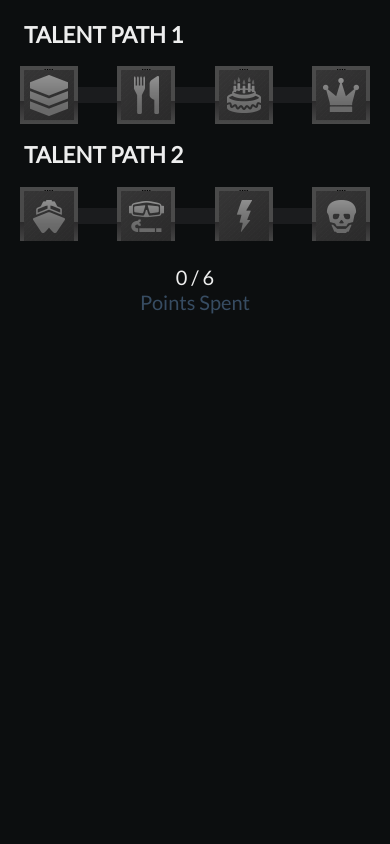
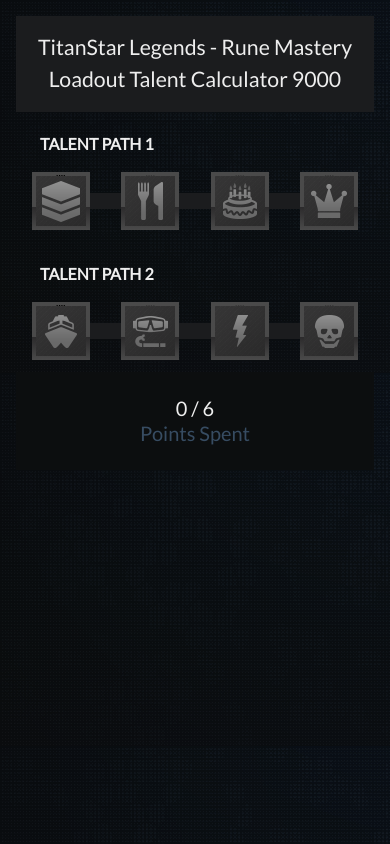
Before and after one commit to andypyle/wotc-front-end-challenge, a Next.js app: page / in a window 390 px wide. Built offline with nearby package versions, Linux system fonts and the light colour scheme.

Commit message:
Responsive styling. Disable talents where requirements have not been met. Add heading.

```diff
--- a/components/Container.tsx
+++ b/components/Container.tsx
@@ -1,3 +1,11 @@
 import styled from '@emotion/styled'
 
-export const Container = styled.main``
+export const Container = styled.main`
+  margin: 0 auto;
+  position: relative;
+  @media only screen and (min-width: 999px) {
+    display: flex;
+    width: 998px;
+    height: 373px;
+  }
+`
--- /dev/null
+++ b/components/Heading.tsx
@@ -0,0 +1,15 @@
+import styled from '@emotion/styled'
+
+export const Heading = styled.h1`
+  padding: 1rem;
+
+  font-size: 1.33rem;
+  line-height: 1.5;
+  text-align: center;
+  background: var(--gray);
+
+  @media only screen and (min-width: 999px) {
+    font-size: 1.5rem;
+    line-height: reset;
+  }
+`
--- a/components/PointsSpent.tsx
+++ b/components/PointsSpent.tsx
@@ -5,10 +5,15 @@ export const PointsSpent = styled.div`
   font-size: 1.25rem;
   line-height: 1.25;
   flex-direction: column;
-  justify-contents: center;
+  justify-content: center;
   align-items: center;
   padding: 1.5rem;
+  margin-top: 1rem;
   background-color: var(--dark-gray);
+
+  @media only screen and (min-width: 999px) {
+    margin: 0;
+  }
 `
 
 export const PointsSpentText = styled.span`
--- a/components/Talent.tsx
+++ b/components/Talent.tsx
@@ -24,6 +24,11 @@ export const Talent: React.FC<TalentProps> = ({ talent, index }) => {
     [selectedTalents, talent]
   )
 
+  const selectedTalentsIds: number[] = useMemo(
+    () => selectedTalents.map((t) => t.id),
+    [selectedTalents]
+  )
+
   const onClickSelectTalent = () => selectTalent(talent)
 
   const onRightClickUnselectTalent = (
@@ -40,6 +45,9 @@ export const Talent: React.FC<TalentProps> = ({ talent, index }) => {
         selected={isSelected}
         onClick={onClickSelectTalent}
         onContextMenu={onRightClickUnselectTalent}
+        disabled={
+          !talent.requirements.every((req) => selectedTalentsIds.includes(req))
+        }
       />
       {index > 0 ? <Connector selected={isSelected} /> : null}
     </TalentStyled>
--- a/components/TalentButton.tsx
+++ b/components/TalentButton.tsx
@@ -10,6 +10,7 @@ export const TalentButton = styled.button<TalentButtonProps>`
   border: 0;
   margin: 0;
   position: relative;
+  cursor: pointer;
   background-image: url('./talent-icons-sprite.png');
   background-repeat: no-repeat;
   width: 50px;
@@ -17,6 +18,14 @@ export const TalentButton = styled.button<TalentButtonProps>`
 
   background-position-x: ${({ bgPos = [0, 0] }) => bgPos[0]}px;
   background-position-y: ${({ bgPos = [0, 0] }) => bgPos[1]}px;
+
+  &:not(:disabled):hover {
+    background-position-y: ${({ bgPos = [0, 0] }) => bgPos[1] + 50}px;
+  }
+
+  &:disabled {
+    cursor: not-allowed;
+  }
 
   &:after {
     display: block;
--- a/components/TalentPath.tsx
+++ b/components/TalentPath.tsx
@@ -10,6 +10,14 @@ export type TalentPathProps = {
 export const TalentPathStyled = styled.div`
   display: flex;
   flex-direction: column;
+
+  &:not(:first-of-type) {
+    margin-top: 1rem;
+  }
+  @media only screen and (min-width: 999px) {
+    flex-direction: row;
+    flex: 1;
+  }
 `
 
 export const TalentPath: React.FC<TalentPathProps> = ({
--- a/components/TalentPathName.tsx
+++ b/components/TalentPathName.tsx
@@ -5,8 +5,12 @@ export const TalentPathName = styled.div`
   align-items: center;
   padding: 1.5rem;
 
+  @media only screen and (min-width: 999px) {
+    justify-content: center;
+  }
+
   & > h2 {
-    font-size: 1.4rem;
+    font-size: 1rem;
     font-weight: bolder;
     text-transform: uppercase;
   }
--- a/components/TalentPaths.tsx
+++ b/components/TalentPaths.tsx
@@ -3,4 +3,8 @@ import styled from '@emotion/styled'
 export const TalentPaths = styled.div`
   display: flex;
   flex-direction: column;
+
+  @media only screen and (min-width: 999px) {
+    flex: 1;
+  }
 `
--- a/components/Talents.tsx
+++ b/components/Talents.tsx
@@ -2,4 +2,5 @@ import styled from '@emotion/styled'
 
 export const Talents = styled.div`
   display: flex;
+  flex: 1;
 `
--- a/components/index.ts
+++ b/components/index.ts
@@ -1,5 +1,6 @@
 export { Connector } from './Connector'
 export { Container } from './Container'
+export { Heading } from './Heading'
 export { PointsSpent, PointsSpentText } from './PointsSpent'
 export { Talent } from './Talent'
 export { TalentButton } from './TalentButton'
--- a/pages/index.tsx
+++ b/pages/index.tsx
@@ -1,5 +1,6 @@
 import {
   Container,
+  Heading,
   PointsSpent,
   PointsSpentText,
   TalentPath,
@@ -39,6 +40,9 @@ export default function Home() {
         />
         <meta name="viewport" content="width=device-width, initial-scale=1" />
       </Head>
+      <Heading className={lato.className}>
+        TitanStar Legends - Rune Mastery Loadout Talent Calculator 9000
+      </Heading>
       <Container className={lato.className}>
         <TalentPaths>
           {Object.keys(talentsData).map((pathName: string) => (
--- a/styles/styles.tsx
+++ b/styles/styles.tsx
@@ -14,8 +14,13 @@ export const globalStyles = (
 
       body {
         background-color: var(--dark-gray);
+        background-image: url('./talent-calc-bg.png');
         color: #eee;
         max-height: 100%;
+
+        & > div {
+          padding: 1rem;
+        }
       }
 
       html {
```
